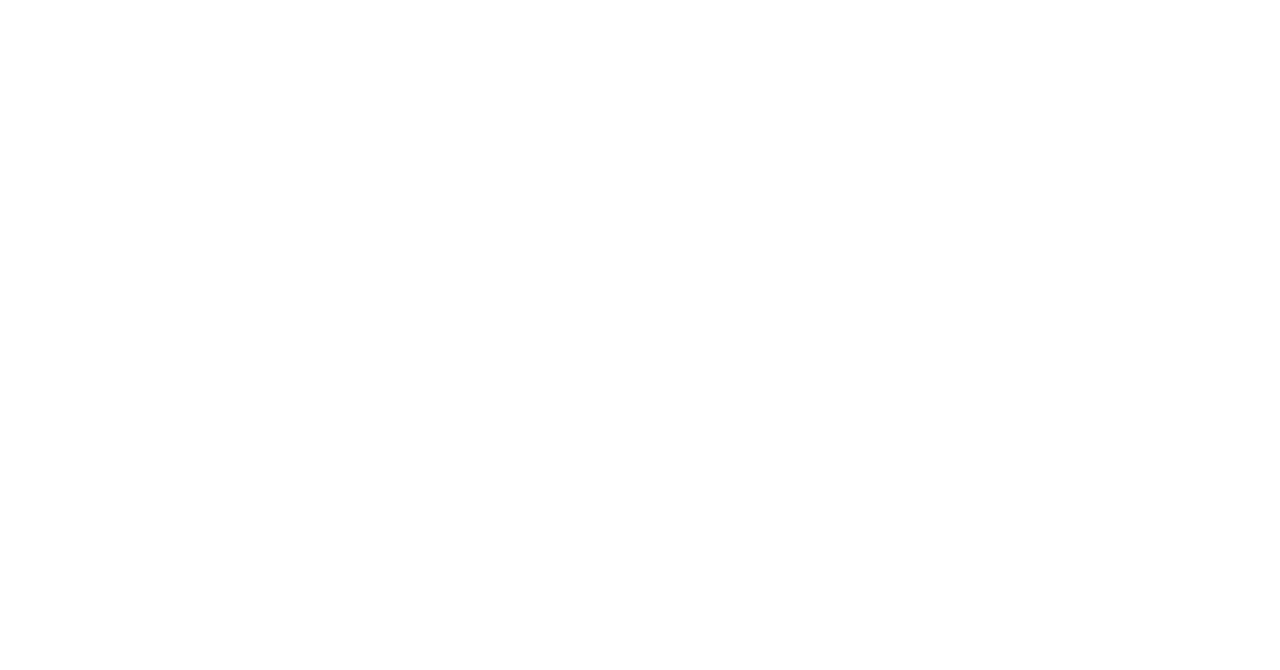
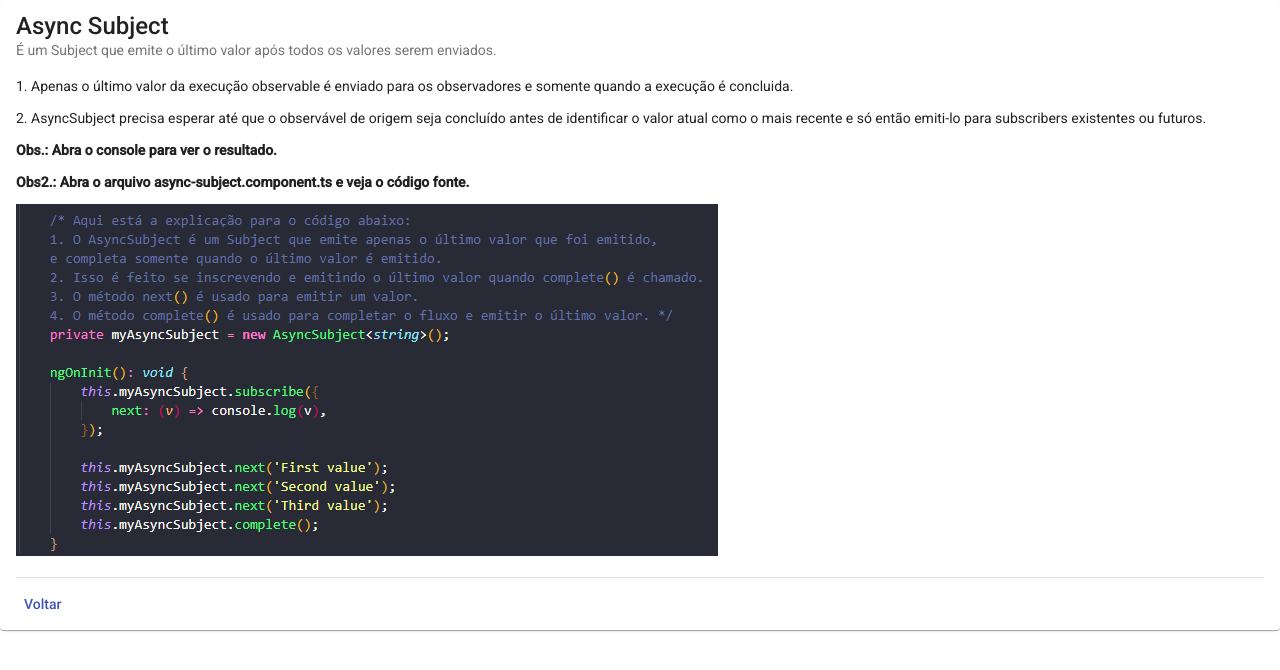
Before and after one commit to rpelizza/operators-rxjs, an Angular app: page /async-subject in a window 1280 px wide. Before the commit this address led to /. Shown: the top 670 px of the page. Built offline with nearby package versions, Linux system fonts and the light colour scheme.

Commit message:
feat: async subject

```diff
--- a/src/app/app-routing.module.ts
+++ b/src/app/app-routing.module.ts
@@ -40,7 +40,14 @@
 				(m) => m.BehaviorSubjectModule
 			),
 	},
-	{ path: 'replay-subject', loadChildren: () => import('./pages/replay-subject/replay-subject.module').then(m => m.ReplaySubjectModule) },
+	{
+		path: 'replay-subject',
+		loadChildren: () =>
+			import('./pages/replay-subject/replay-subject.module').then(
+				(m) => m.ReplaySubjectModule
+			),
+	},
+	{ path: 'async-subject', loadChildren: () => import('./pages/async-subject/async-subject.module').then(m => m.AsyncSubjectModule) },
 ];
 
 @NgModule({
--- /dev/null
+++ b/src/app/pages/async-subject/async-subject-routing.module.ts
@@ -0,0 +1,11 @@
+import { NgModule } from '@angular/core';
+import { RouterModule, Routes } from '@angular/router';
+import { AsyncSubjectComponent } from './async-subject.component';
+
+const routes: Routes = [{ path: '', component: AsyncSubjectComponent }];
+
+@NgModule({
+  imports: [RouterModule.forChild(routes)],
+  exports: [RouterModule]
+})
+export class AsyncSubjectRoutingModule { }
--- /dev/null
+++ b/src/app/pages/async-subject/async-subject.component.html
@@ -0,0 +1,34 @@
+<mat-card>
+	<mat-card-title>Async Subject</mat-card-title>
+	<mat-card-subtitle>
+		É um Subject que emite o último valor após todos os valores serem
+		enviados.
+	</mat-card-subtitle>
+	<mat-card-content>
+		<p>
+			1. Apenas o último valor da execução observable é enviado para os
+			observadores e somente quando a execução é concluida.
+		</p>
+		<p>
+			2. AsyncSubject precisa esperar até que o observável de origem seja
+			concluído antes de identificar o valor atual como o mais recente e
+			só então emiti-lo para subscribers existentes ou futuros.
+		</p>
+		<p>
+			<strong>Obs.: Abra o console para ver o resultado.</strong>
+		</p>
+		<p>
+			<strong
+				>Obs2.: Abra o arquivo async-subject.component.ts e veja o
+				código fonte.</strong
+			>
+		</p>
+		<p>
+			<img src="assets/async-subject-1.png" alt="" />
+		</p>
+	</mat-card-content>
+	<mat-divider inset></mat-divider>
+	<mat-card-actions>
+		<button routerLink="/home" mat-button color="primary">Voltar</button>
+	</mat-card-actions>
+</mat-card>
--- /dev/null
+++ b/src/app/pages/async-subject/async-subject.component.ts
@@ -0,0 +1,30 @@
+import { Component, OnInit } from '@angular/core';
+import { AsyncSubject } from 'rxjs';
+
+@Component({
+	selector: 'app-async-subject',
+	templateUrl: './async-subject.component.html',
+	styleUrls: ['./async-subject.component.scss'],
+})
+export class AsyncSubjectComponent implements OnInit {
+	constructor() {}
+
+	/* Aqui está a explicação para o código abaixo:
+	1. O AsyncSubject é um Subject que emite apenas o último valor que foi emitido,
+	e completa somente quando o último valor é emitido.
+	2. Isso é feito se inscrevendo e emitindo o último valor quando complete() é chamado.
+	3. O método next() é usado para emitir um valor.
+	4. O método complete() é usado para completar o fluxo e emitir o último valor. */
+	private myAsyncSubject = new AsyncSubject<string>();
+
+	ngOnInit(): void {
+		this.myAsyncSubject.subscribe({
+			next: (v) => console.log(v),
+		});
+
+		this.myAsyncSubject.next('First value');
+		this.myAsyncSubject.next('Second value');
+		this.myAsyncSubject.next('Third value');
+		this.myAsyncSubject.complete();
+	}
+}
--- a/src/app/pages/home/home.component.html
+++ b/src/app/pages/home/home.component.html
@@ -88,4 +88,20 @@
 			<a routerLink="/replay-subject">Clique aqui para ver o exemplo</a>
 		</p>
 	</mat-expansion-panel>
+
+	<!--! Async subject -->
+	<mat-expansion-panel>
+		<mat-expansion-panel-header>
+			<mat-panel-title> Async Subject </mat-panel-title>
+			<mat-panel-description>
+				É um Subject que emite o último valor após todos os valores serem enviados.
+			</mat-panel-description>
+		</mat-expansion-panel-header>
+		<p>
+			Apenas o último valor da execução observable é enviado para os observadores e somente quando a execução é concluida.
+		</p>
+		<p>
+			<a routerLink="/async-subject">Clique aqui para ver o exemplo</a>
+		</p>
+	</mat-expansion-panel>
 </mat-accordion>
```
Also changed, not shown: src/app/pages/async-subject/async-subject.module.ts (added, +20 -0 lines), src/app/pages/async-subject/async-subject.component.scss (added), src/assets/async-subject-1.png (added), 1 other file (tests, documents, lock files or other folders).
